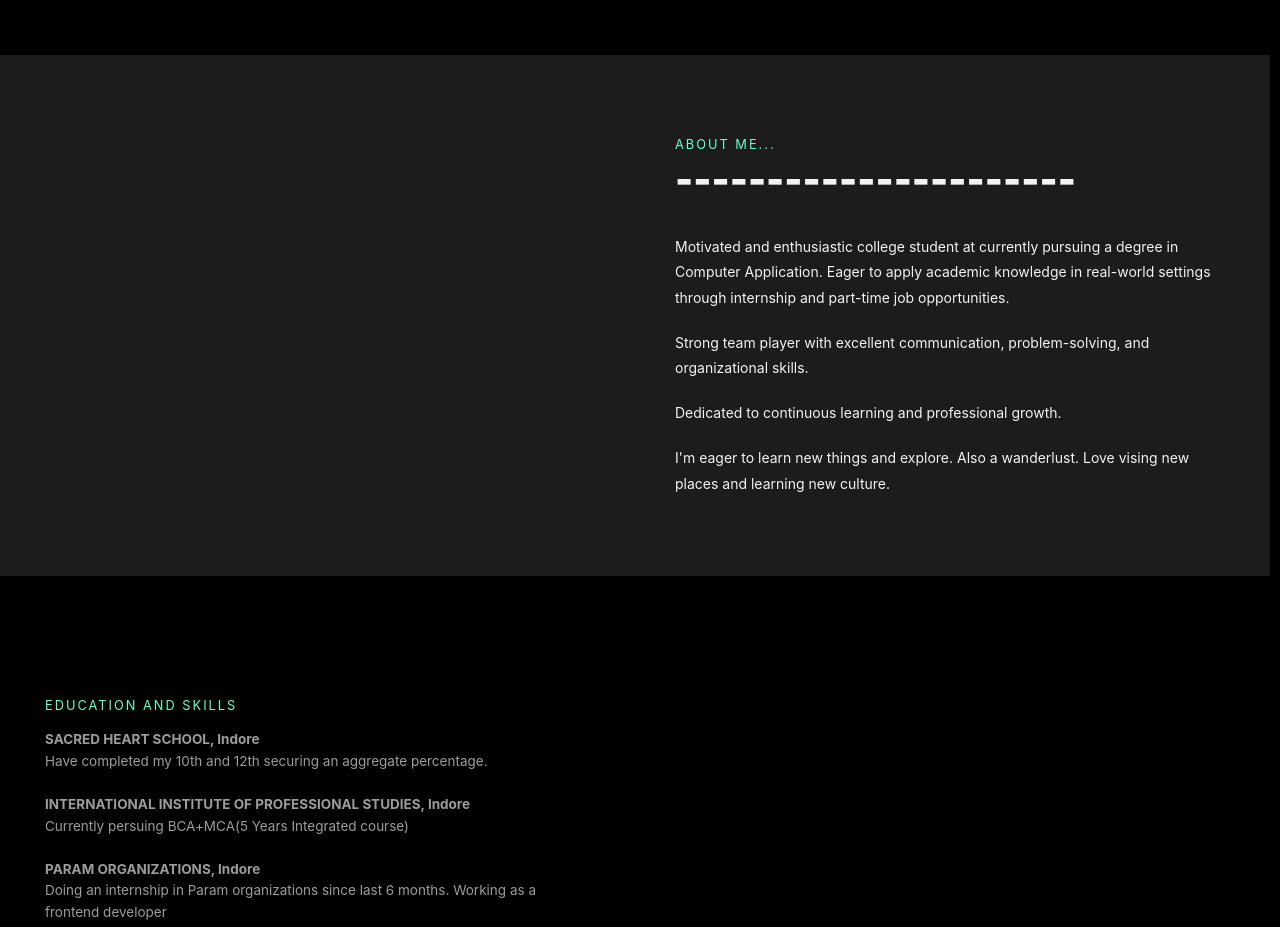
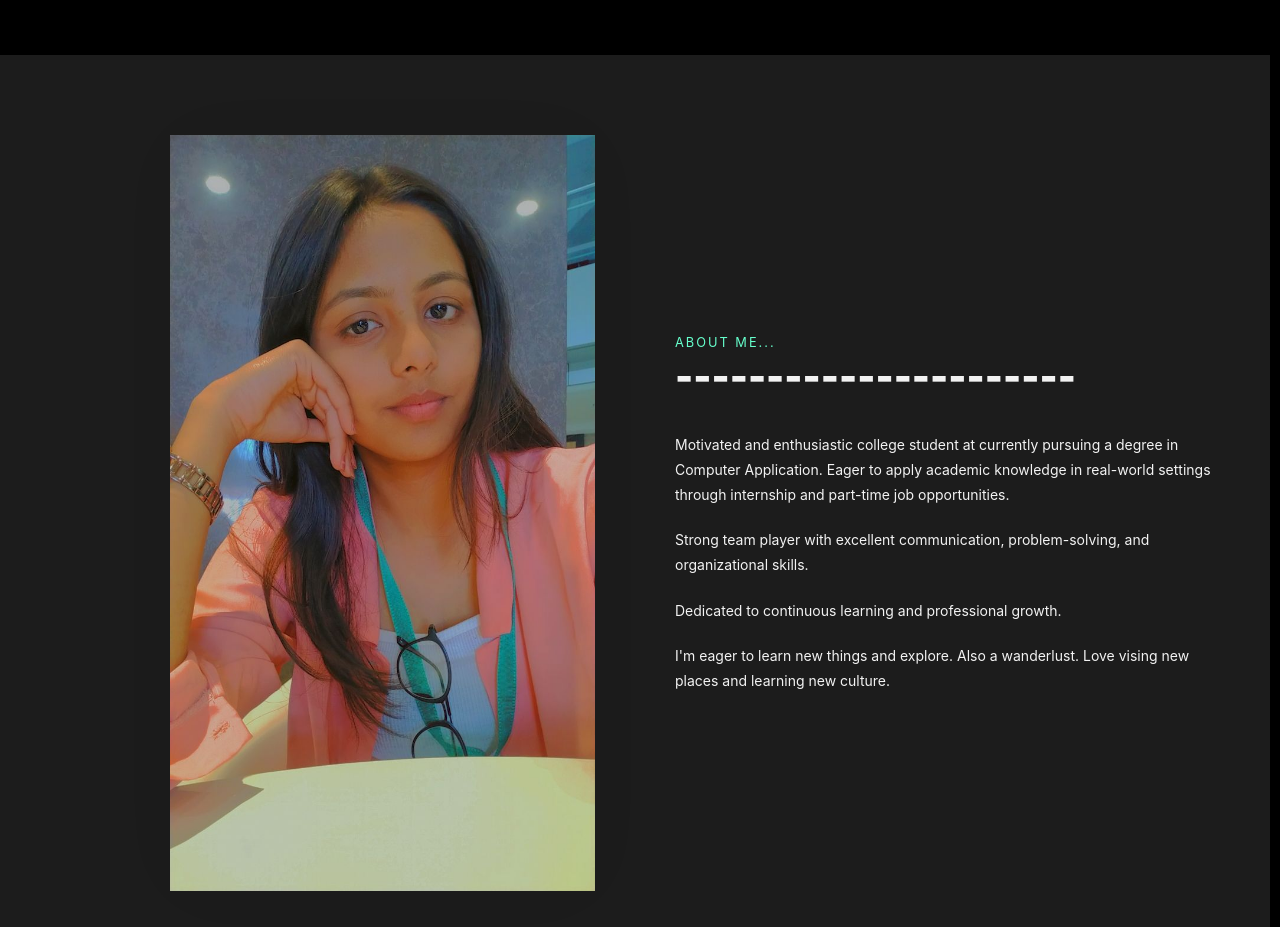
Before and after one commit to Itipatidar04/portfolioiti, a plain HTML site: page index.html in a window 1280 px wide. Shown: the part 840-1767 px from the top of the page. Drawn offline with nearby package versions, Linux system fonts and the light colour scheme.

Commit message:
index.html

```diff
--- a/index.html
+++ b/index.html
@@ -167,7 +167,7 @@
 			<!-- about section -->
 			<section class="about-me" id="about">
 				<div class="container" data-aos="fade-up">
-					<img src="" alt="" />
+					<img src="profilephoto.jpeg" alt="" />
 					<article>
 						<p class="subtitle">About me...</p>
 						<h2 class="title">
```
